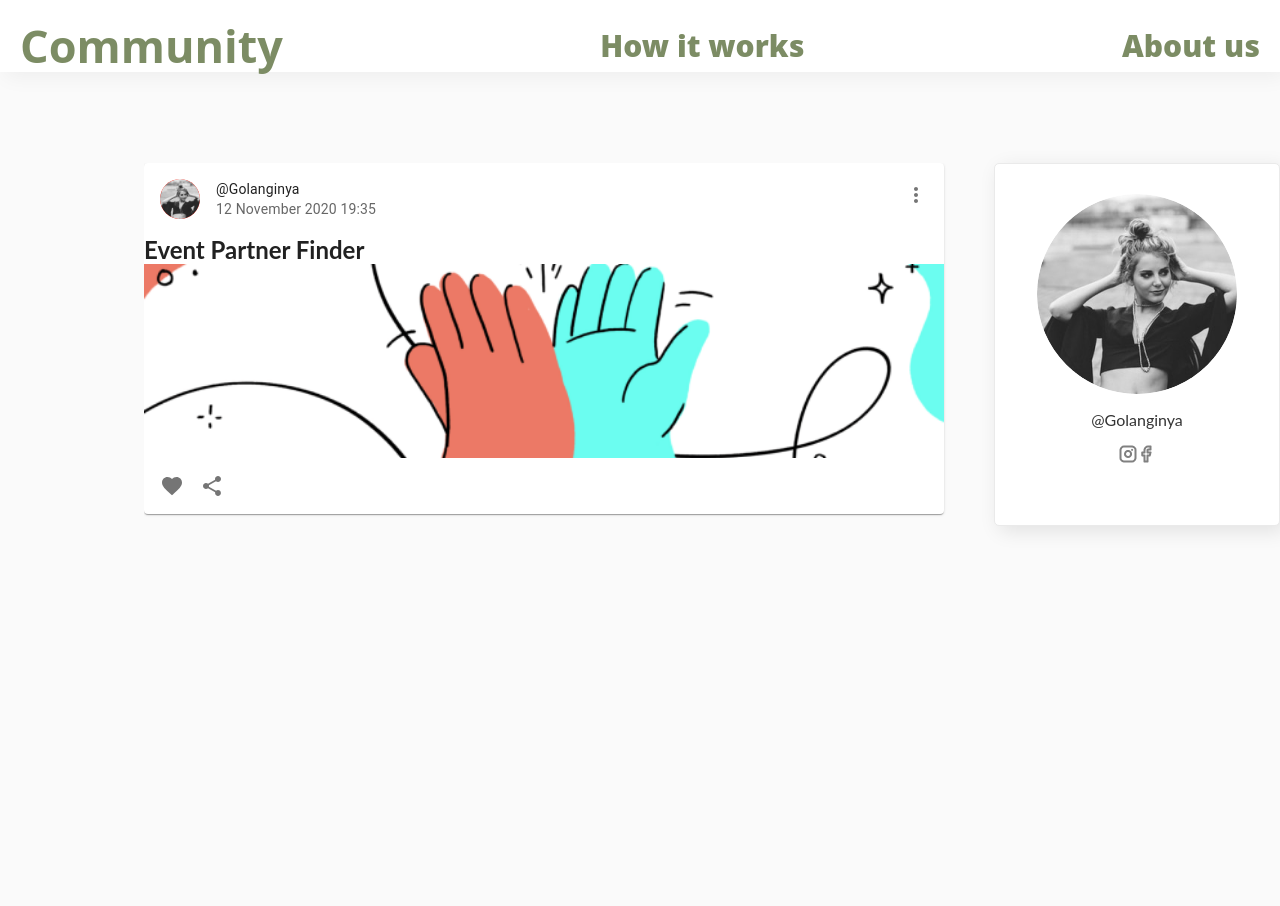
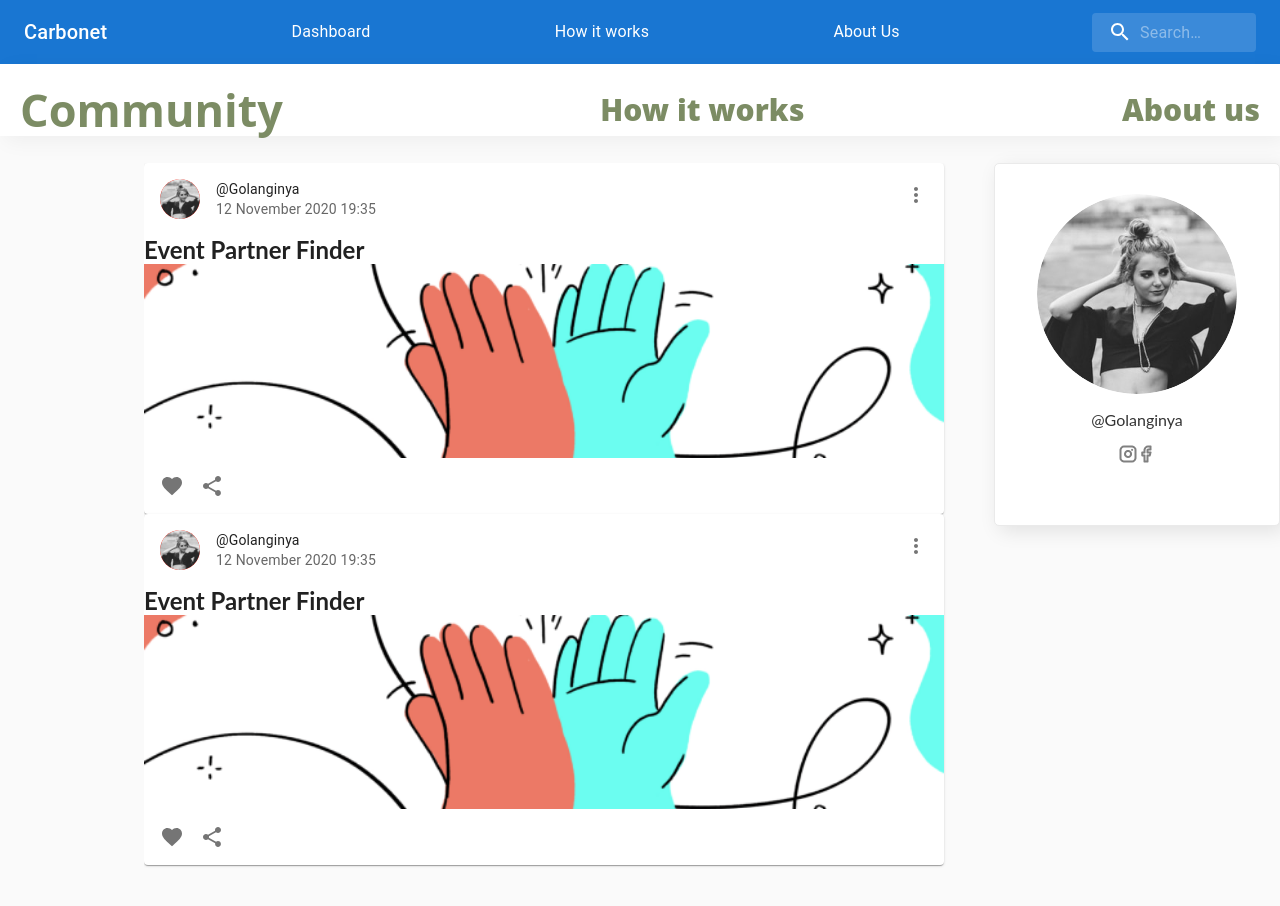
Before and after one commit to JessieLDR/Carbonet, a React (Create React App) app in the folder myapp/: page /communityPost in a window 1280 px wide. Shown: the top 906 px of the page. Built offline with nearby package versions, Linux system fonts and the light colour scheme.

Commit message:
debug nav

```diff
--- a/myapp/src/App.js
+++ b/myapp/src/App.js
@@ -1,59 +1,22 @@
 import Landing from "./pages/Landing";
-import blog from "./images/blog.png";
-import React from 'react';
-import profile from "./images/profile.png";
-import Avatar from '@mui/material/Avatar';
-import ins from "./images/instagram.png";
-import fb from "./images/facebook.png";
-import Post from "./components/Post.js";
-import Grid from '@mui/material/Grid';
 
-import {
-  BrowserRouter as Router,
-  Switch,
-  Route,
-  Link
-} from "react-router-dom";
+import {BrowserRouter as Router, Routes, Switch, Route, Outlet} from 'react-router-dom';
+import Nav from "./components/Nav";
+import CommunityPost from "./pages/CommunityPost";
 import './index.css'
 import "./components/filter.js";
-import { width } from "@mui/system";
 function App() {
   return (
-  <div>
-  <div>
-    <div className="header">
-        <h2 className="community">Community</h2>
-        <div className="how
-      ">How it works</div>
-        <div className="about">About us</div>
-    </div>
-    {/* blog card */}
-    <div className="content">
-    <div style={{ padding: 40 }} >
-        <Grid container spacing={20} justify="center">
-          <div className="left">
-            <filter></filter>
-            <Post sx={{ padding: 10, margin: 5}} ></Post>
-            {/* <Post sx={{ padding: 10, margin: 5}} ></Post> */}
-          </div>
-        </Grid>
-    </div>
-      <div className="profile">
-            <Avatar
-            alt="Golanginya"
-            src={profile}
-            sx={ {width: 200, height: 200}}
-            />
-            <p>@Golanginya</p>
-            <div className="linkMedia">
-            <img className="blogPhoto" src={ins}></img>
-            <img className="blogPhoto" src={fb}></img>
-            </div>
-
+    <Router>
+      <div className="App">
+        <Nav></Nav>
+        <Outlet />
+          <Routes>
+            <Route path='/' element={<Landing></Landing>}/>
+            <Route path='/communityPost' element={<CommunityPost></CommunityPost>}/>
+          </Routes>
       </div>
-    </div>
-  </div>
-  </div>
+    </Router>
   );
 }
 
--- /dev/null
+++ b/myapp/src/components/Nav.js
@@ -0,0 +1,113 @@
+import * as React from 'react';
+import { styled, alpha } from '@mui/material/styles';
+import AppBar from '@mui/material/AppBar';
+import Box from '@mui/material/Box';
+import Toolbar from '@mui/material/Toolbar';
+import Typography from '@mui/material/Typography';
+import InputBase from '@mui/material/InputBase';
+import SearchIcon from '@mui/icons-material/Search';
+import { useNavigate } from "react-router-dom";
+
+const Search = styled('div')(({ theme }) => ({
+  position: 'relative',
+  borderRadius: theme.shape.borderRadius,
+  backgroundColor: alpha(theme.palette.common.white, 0.15),
+  '&:hover': {
+    backgroundColor: alpha(theme.palette.common.white, 0.25),
+  },
+  marginLeft: 0,
+  width: '100%',
+  [theme.breakpoints.up('sm')]: {
+    marginLeft: theme.spacing(1),
+    width: 'auto',
+  },
+}));
+
+const SearchIconWrapper = styled('div')(({ theme }) => ({
+  padding: theme.spacing(0, 2),
+  height: '100%',
+  position: 'absolute',
+  pointerEvents: 'none',
+  display: 'flex',
+  alignItems: 'center',
+  justifyContent: 'center',
+}));
+
+const StyledInputBase = styled(InputBase)(({ theme }) => ({
+  color: 'inherit',
+  '& .MuiInputBase-input': {
+    padding: theme.spacing(1, 1, 1, 0),
+    // vertical padding + font size from searchIcon
+    paddingLeft: `calc(1em + ${theme.spacing(4)})`,
+    transition: theme.transitions.create('width'),
+    width: '100%',
+    [theme.breakpoints.up('sm')]: {
+      width: '12ch',
+      '&:focus': {
+        width: '20ch',
+      },
+    },
+  },
+}));
+
+export default function Nav(props) {
+  let navigate = useNavigate()
+    const navLogin = () => {
+        let path = `communityPost`
+        navigate(path)
+    }
+    const navBack = () => {
+        let path = `/`
+        navigate(path)
+    }
+
+  return (
+    <Box sx={{ flexGrow: 1 }}>
+      <AppBar position="static">
+        <Toolbar>
+          <Typography
+            variant="h6"
+            noWrap
+            component="div"
+            sx={{ flexGrow: 1, display: { xs: 'none', sm: 'block' } }}
+          >
+            Carbonet
+          </Typography>
+          <Typography
+            noWrap
+            component="div"
+            sx={{ flexGrow: 1, display: { xs: 'none', sm: 'block' } }}
+            onClick={navBack}
+          >
+            Dashboard
+          </Typography>
+          <Typography
+            noWrap
+            component="div"
+            sx={{ flexGrow: 1, display: { xs: 'none', sm: 'block' } }}
+            onClick={navLogin}
+          >
+            How it works
+          </Typography>
+          <Typography
+            noWrap
+            component="div"
+            sx={{ flexGrow: 1, display: { xs: 'none', sm: 'block' } }}
+            onClick={navBack}
+          >
+            About Us
+          </Typography>
+          <Search>
+            <SearchIconWrapper>
+              <SearchIcon />
+            </SearchIconWrapper>
+            <StyledInputBase
+              placeholder="Search…"
+              inputProps={{ 'aria-label': 'search' }}
+            />
+          </Search>
+        </Toolbar>
+      </AppBar>
+    </Box>
+  );
+}
--- a/myapp/src/components/Post.js
+++ b/myapp/src/components/Post.js
@@ -34,7 +34,7 @@
   };
 
   return (
-    <Card sx={{ maxWidth: 800}}>
+    <Card sx={{ maxWidth: 800, spacing: 20}}>
       <CardHeader
         avatar={
           <Avatar src = {profile} sx={{ bgcolor: red[500] }} aria-label="recipe">
--- a/myapp/src/pages/CommunityPost.js
+++ b/myapp/src/pages/CommunityPost.js
@@ -1,56 +1,46 @@
+import React from 'react';
+import profile from "../images/profile.png";
+import Avatar from '@mui/material/Avatar';
+import ins from "../images/instagram.png";
+import fb from "../images/facebook.png";
+import Post from "../components/Post.js";
+import Grid from '@mui/material/Grid';
+
 function CommunityPost(props) {
     return (
-        // card
-<div className="card">
+      <div>
+      <div>
         <div className="header">
-    <h2>Community</h2>
-    <p>How it works</p>
-    <p>About us</p>
+            <h2 className="community">Community</h2>
+            <div className="how
+          ">How it works</div>
+            <div className="about">About us</div>
         </div>
         {/* blog card */}
-<div className="blog-post-hero blog-post-hero--short">
-  <img className="blogPhoto" src={blog}></img>
+        <div className="content">
+        <div style={{ padding: 40 }} >
+            <Grid container spacing={20} justify="center">
+              <div className="left">
+                <filter></filter>
+                <Post sx={{ padding: 10}} ></Post>
+                <Post sx={{ padding: 10}} ></Post>
               </div>
-<div className="blog__title blog__title--small">
-  <h2>Event Partner Finder</h2>
+            </Grid>
         </div>
-<div className="blog__author">
-  <p className="authorName">
-  @Golanginya
-  </p>
-  <p className="blog__author-title">12 November 2020 19:35</p>
+          <div className="profile">
+                <Avatar
+                alt="Golanginya"
+                src={profile}
+                sx={ {width: 200, height: 200}}
+                />
+                <p>@Golanginya</p>
+                <div className="linkMedia">
+                <img className="blogPhoto" src={ins}></img>
+                <img className="blogPhoto" src={fb}></img>
                 </div>
 
-<div className="blog-content">
-  <p>
-  Lorem ipsum dolor sit amet, consectetur adipiscing elit.
-  Ornare rutrum amet, a nunc mi lacinia in iaculis.
-  Pharetra ut integer nibh urna. Placerat ut adipiscing nulla lectus vulputate massa,
-  fscelerisque. Netus nisl nulla placerat dignissim ipsum arcu.
-  </p>
           </div>
-<div className="blog__read-more">
-  <a>Read More</a>
         </div>
-
-<div className="line"></div>
-<div className="blog__author">
-  <p className="authorName">
-  @unkind
-  </p>
-  <p className="blog__author-title">12 November 2020 19:35</p>
-</div>
-<div className="blog-content">
-  <p>
-  Lorem ipsum dolor sit amet, consectetur adipiscing elit.
-  Ornare rutrum amet, a nunc mi lacinia in iaculis.
-  Pharetra ut integer nibh urna. Placerat ut adipiscing nulla lectus vulputate massa,
-  fscelerisque. Netus nisl nulla placerat dignissim ipsum arcu.
-  </p>
-</div>
-
-<div className="profile">
-  <Avatar alt="Remy Sharp" src="/static/images/avatar/1.jpg" />
       </div>
       </div>
     )
```
Lines whose indentation alone changed are shown as unchanged.
